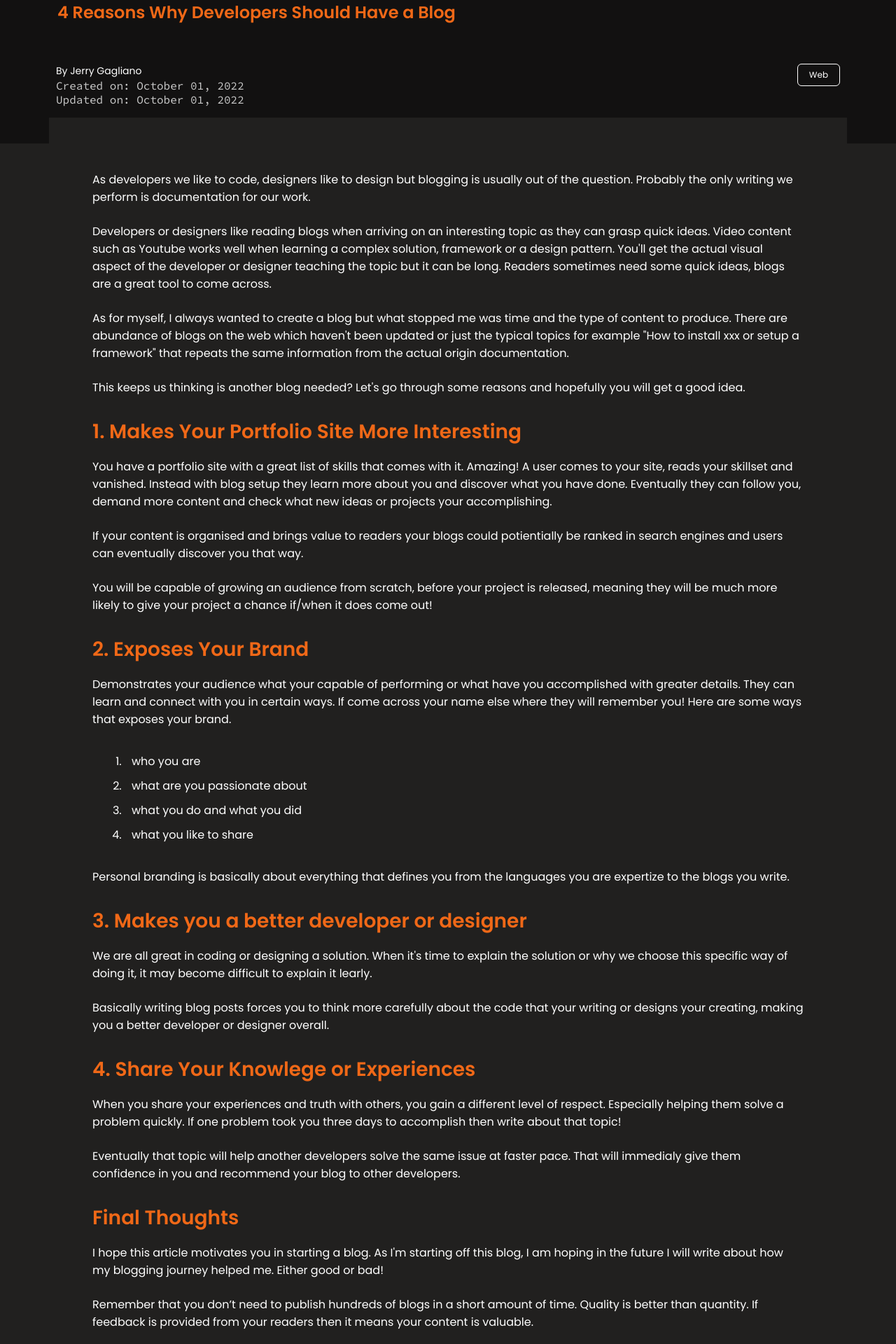
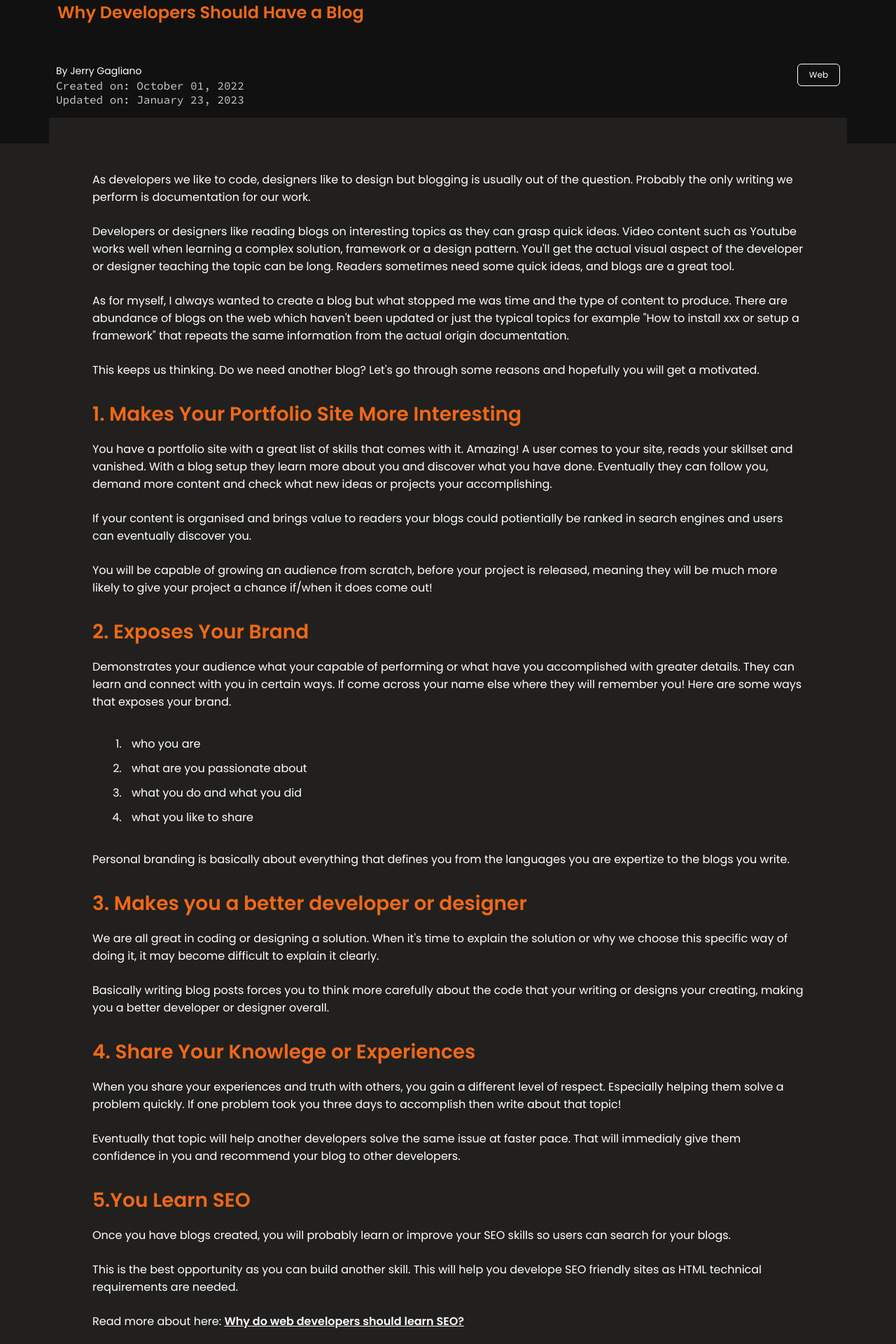
Before and after one commit to JGSolutions/jerry-gagliano, a Next.js app: page /posts/why-developers-need-to-blog in a window 1280 px wide. Shown: the part 180-2100 px from the top of the page at 70% size. Built offline with nearby package versions, Linux system fonts and the light colour scheme.

Commit message:
updated blog

```diff
--- a/lib/blog-posts.ts
+++ b/lib/blog-posts.ts
@@ -66,12 +66,12 @@ export const meta = {
         path: "/posts/open-graph-meta-tags",
     },
     'why-developers-need-to-blog': {
-        title: '4 Reasons Why Developers Should Have a Blog',
-        description: 'Reasons why developers or designers should blog. Why it is important in building up their brand and talk about their experiences.',
+        title: 'Why Developers Should Have a Blog',
+        description: 'Reasons why developers or designers should blog. Why it\'s important as it builds up their brand and share their experiences.',
         coverImage: '/posts/blog.jpeg',
         tags: 'Web',
         date: '2022-10-01T12:30:07.322Z',
-        updateDate: '2022-10-01T12:30:07.322Z',
+        updateDate: '2023-01-23T12:30:07.322Z',
         author: 'Jerry Gagliano',
         picture: '',
         path: '/posts/why-developers-need-to-blog/',
--- a/pages/posts/why-developers-need-to-blog.mdx
+++ b/pages/posts/why-developers-need-to-blog.mdx
@@ -3,17 +3,18 @@ import BlogLayout from '../../components/blog-layout/blog-layout'
 
 As developers we like to code, designers like to design but blogging is usually out of the question. Probably the only writing we perform is documentation for our work.
 
-Developers or designers like reading blogs when arriving on an interesting topic as they can grasp quick ideas. Video content such as Youtube works well when learning a complex solution, framework or a design pattern. You'll get the actual visual aspect of the developer or designer teaching the topic but it can be long. Readers sometimes need some quick ideas, blogs are a great tool to come across.
+Developers or designers like reading blogs on interesting topics as they can grasp quick ideas. Video content such as Youtube works well when learning a complex solution, framework or a design pattern. You'll get the actual visual aspect of the developer or designer teaching the topic can be long. Readers sometimes need some quick ideas, and blogs are a great tool.
 
 As for myself, I always wanted to create a blog but what stopped me was time and the type of content to produce. There are abundance of blogs on the web which haven't been updated or just the typical topics for example "How to install xxx or setup a framework" that repeats the same information from the actual origin documentation.
 
-This keeps us thinking is another blog needed? Let's go through some reasons and hopefully you will get a good idea.
+This keeps us thinking. Do we need another blog? Let's go through some reasons and hopefully you will get a motivated.
+
 
 ## 1. Makes Your Portfolio Site More Interesting
 
-You have a portfolio site with a great list of skills that comes with it. Amazing! A user comes to your site, reads your skillset and vanished. Instead with blog setup they learn more about you and discover what you have done. Eventually they can follow you, demand more content and check what new ideas or projects your accomplishing.
+You have a portfolio site with a great list of skills that comes with it. Amazing! A user comes to your site, reads your skillset and vanished. With a blog setup they learn more about you and discover what you have done. Eventually they can follow you, demand more content and check what new ideas or projects your accomplishing.
 
-If your content is organised and brings value to readers your blogs could potientially be ranked in search engines and users can eventually discover you that way.
+If your content is organised and brings value to readers your blogs could potientially be ranked in search engines and users can eventually discover you.
 
 You will be capable of growing an audience from scratch, before your project is released, meaning they will be much more likely to give your project a chance if/when it does come out!
 
@@ -31,7 +32,7 @@ Demonstrates your audience what your capable of performing or what have you acco
 
 ## 3. Makes you a better developer or designer
 
-We are all great in coding or designing a solution. When it's time to explain the solution or why we choose this specific way of doing it, it may become difficult to explain it learly.
+We are all great in coding or designing a solution. When it's time to explain the solution or why we choose this specific way of doing it, it may become difficult to explain it clearly.
 
 Basically writing blog posts forces you to think more carefully about the code that your writing or designs your creating, making you a better developer or designer overall.
 
@@ -41,11 +42,19 @@ When you share your experiences and truth with others, you gain a different leve
 
 Eventually that topic will help another developers solve the same issue at faster pace. That will immedialy give them confidence in you and recommend your blog to other developers.
 
+## 5.You Learn SEO
+
+Once you have blogs created, you will probably learn or improve your SEO skills so users can search for your blogs.
+
+This is the best opportunity as you can build another skill. This will help you develope SEO friendly sites as HTML technical
+requirements are needed.
+
+Read more about here: [Why do web developers should learn SEO?](https://cloudemployee.co.uk/blog/code/why-do-web-developers-should-learn-seo#:~:text=With%20over%20a%20billion%20websites,well%20as%20other%20technical%20skills.)
+
 ## Final Thoughts
 
-I hope this article motivates you in starting a blog. As I'm starting off this blog, I am hoping in the future I will write about how my blogging journey helped me. Either good or bad!
-
-Remember that you don’t need to publish hundreds of blogs in a short amount of time. Quality is better than quantity. If feedback is provided from your readers then it means your content is valuable.
+I hope this article motivates you in starting a blog. Remember that you don’t need to publish hundreds of blogs in a short amount of time.
+Quality is better than quantity. If feedback is provided from your readers then it's a good sign that your content is valuable.
 
 Concentrate on blogging about your experiences, thoughs and what you solutions you resolved. That will help you become a better communicator and lead you to other ways.
 
```
Also changed, not shown: 1 other file (tests, documents, lock files or other folders).
